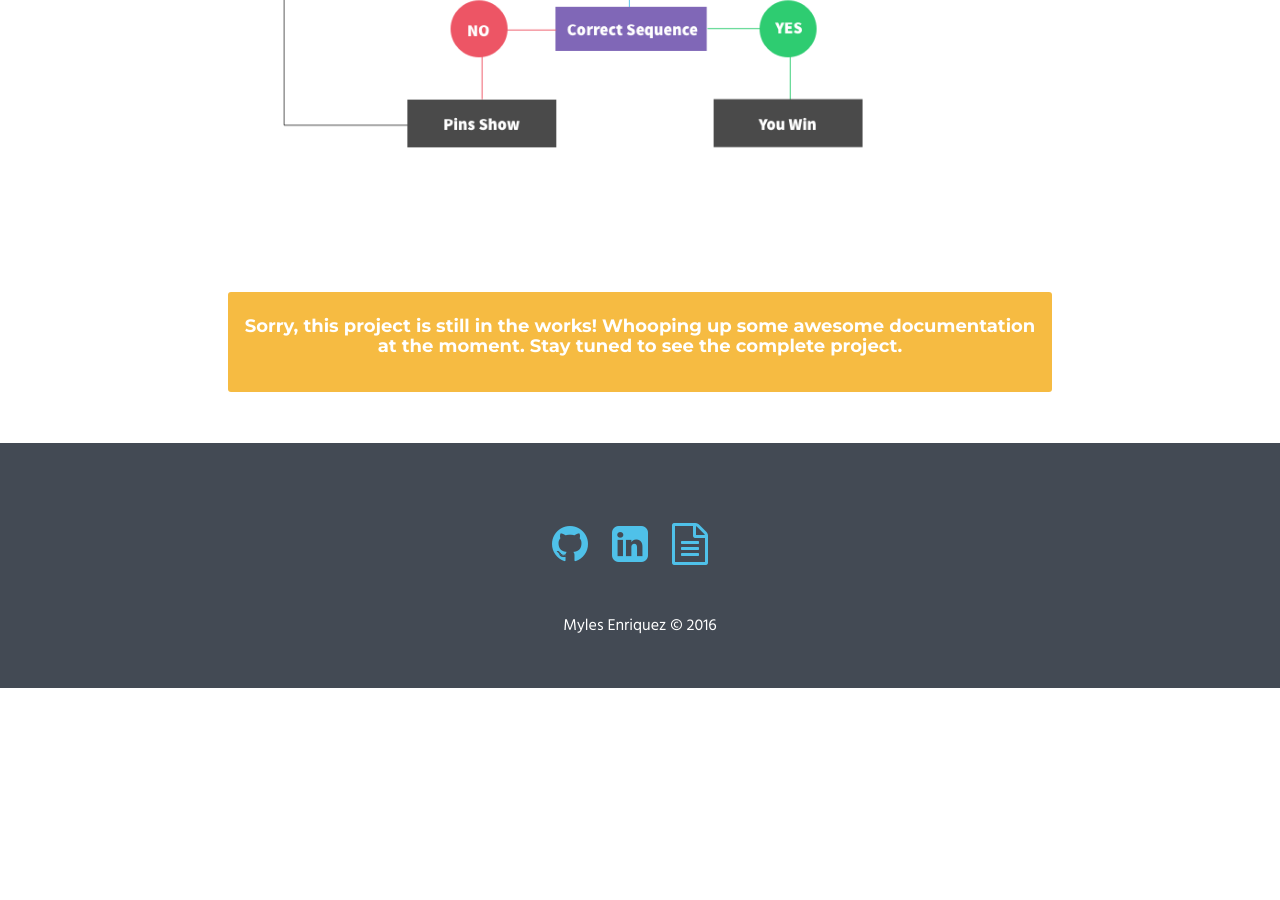
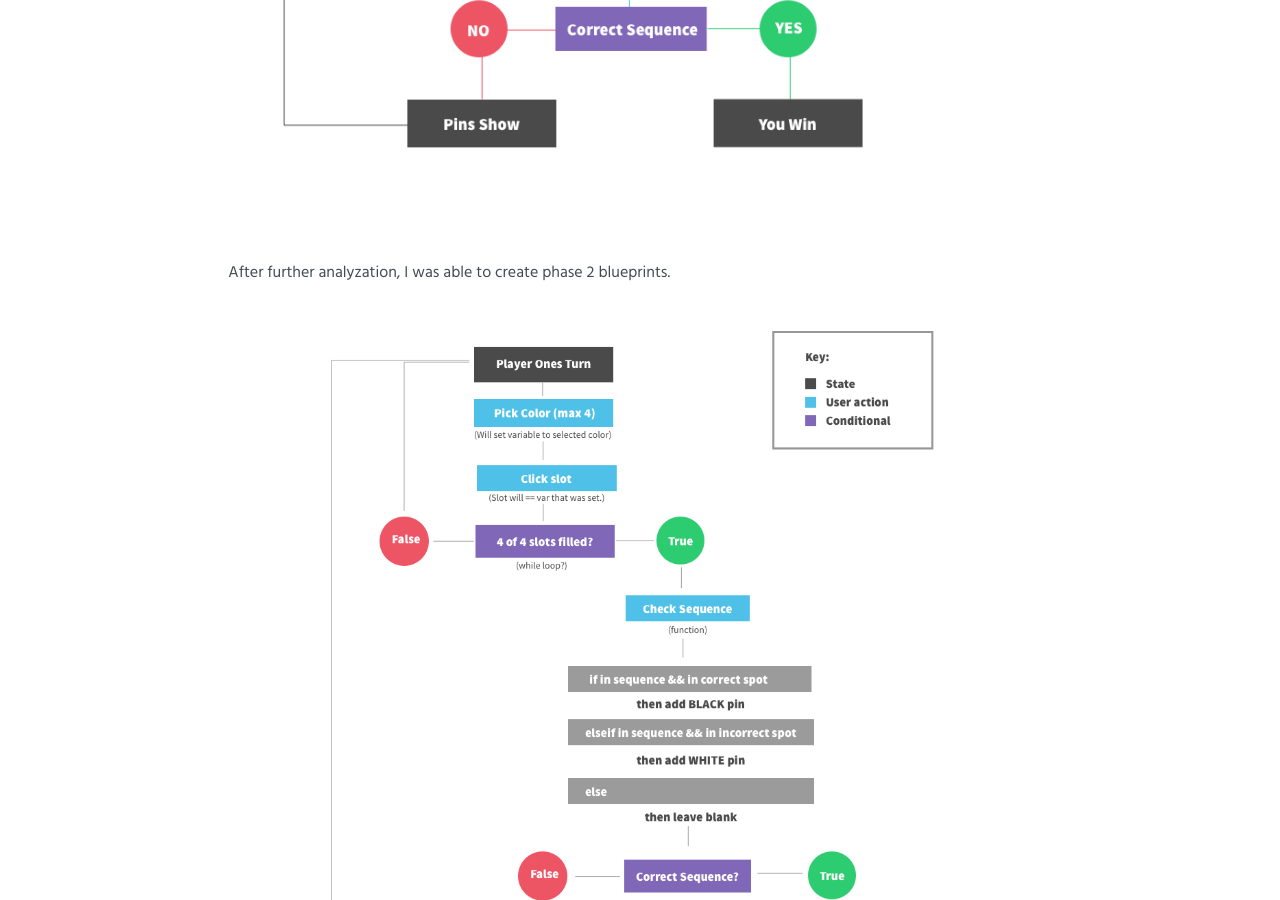
Before and after one commit to torleif-nielsen/enriquezm.github.io, a Jekyll site: the page built from _posts/projects/2016-06-07-mastermind-game-design.md, in a window 1280 px wide and 900 px high, scrolled down 3201 px. Built offline with Jekyll 4.4.1, drawn with Linux system fonts in a browser that asks for light colours; comment, search, counter and statistics services are not loaded; before the commit the page ends 3889 px from its top, so only the background shows below that; some of the changed text lies outside the part shown.

Commit message:
Add new content.

````diff
--- a/_posts/projects/2016-06-07-mastermind-game-design.md
+++ b/_posts/projects/2016-06-07-mastermind-game-design.md
@@ -45,3 +45,11 @@ If you want to understand the game, you have to become the game. (Sounds like so
 Below is a basic ```blueprint``` for a player going against the computer:
 
 ![]({{ site.baseurl }}/production/images/post-images/2016-06-07-mastermind-game-design/img01.png)
+
+After further analyzation, I was able to create phase 2 blueprints.
+
+![]({{ site.baseurl }}/production/images/post-images/2016-06-07-mastermind-game-design/img02.png)
+
+As you can see, the design got a little more complex. This was because the logical side of the game was becoming more clear. Now keep in mind, this is just a starting point to the designing game and is used as a reference. Think of this ```blueprint``` as a foundation of how the game will be. More things will be added and some might even be removed.
+
+Creating this ```blueprint``` will help the developer when it comes to writing the actual code and will save large amounts of time.
````
